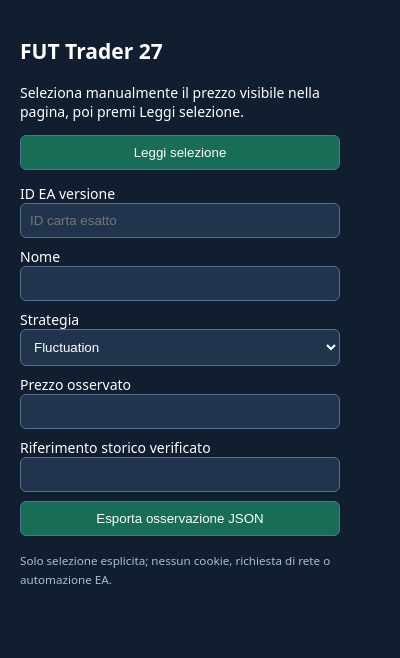
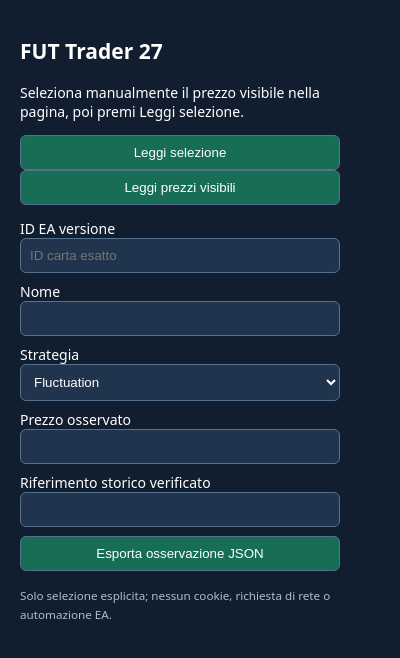
Before and after one commit to monang1686/FinalTradingFC, a browser extension: page experimental/browser-capture/popup.html in a window 400 px wide. Drawn offline with Linux system fonts and the light colour scheme.

Commit message:
feat: add explicit visible-price scan button to desktop extension

```diff
--- a/experimental/browser-capture/popup.html
+++ b/experimental/browser-capture/popup.html
@@ -1 +1 @@
-<!doctype html><html lang="it"><head><meta charset="utf-8"><style>body{font:14px system-ui;background:#111e30;color:#fff;width:320px;padding:12px}label{display:block;margin:9px 0}input,select,button{width:100%;padding:9px;box-sizing:border-box;background:#20354d;color:white;border:1px solid #55718c;border-radius:6px}button{background:#176d56;cursor:pointer}small{color:#aabed0}pre{white-space:pre-wrap;overflow-wrap:anywhere}</style></head><body><h2>FUT Trader 27</h2><p>Seleziona manualmente il prezzo visibile nella pagina, poi premi Leggi selezione.</p><button id="read">Leggi selezione</button><pre id="selected"></pre><label>ID EA versione<input id="id" inputmode="numeric" placeholder="ID carta esatto"></label><label>Nome<input id="name"></label><label>Strategia<select id="strategy"><option value="fluctuation">Fluctuation</option><option value="fodder">Fodder</option><option value="sniping">Sniping</option></select></label><label>Prezzo osservato<input id="buy" type="number" min="1"></label><label>Riferimento storico verificato<input id="target" type="number" min="1"></label><button id="export">Esporta osservazione JSON</button><p id="status" role="status"></p><small>Solo selezione esplicita; nessun cookie, richiesta di rete o automazione EA.</small><script src="popup.js"></script></body></html>
+<!doctype html><html lang="it"><head><meta charset="utf-8"><style>body{font:14px system-ui;background:#111e30;color:#fff;width:320px;padding:12px}label{display:block;margin:9px 0}input,select,button{width:100%;padding:9px;box-sizing:border-box;background:#20354d;color:white;border:1px solid #55718c;border-radius:6px}button{background:#176d56;cursor:pointer}small{color:#aabed0}pre{white-space:pre-wrap;overflow-wrap:anywhere}</style></head><body><h2>FUT Trader 27</h2><p>Seleziona manualmente il prezzo visibile nella pagina, poi premi Leggi selezione.</p><button id="read">Leggi selezione</button><button id="scan" type="button">Leggi prezzi visibili</button><pre id="selected"></pre><label>ID EA versione<input id="id" inputmode="numeric" placeholder="ID carta esatto"></label><label>Nome<input id="name"></label><label>Strategia<select id="strategy"><option value="fluctuation">Fluctuation</option><option value="fodder">Fodder</option><option value="sniping">Sniping</option></select></label><label>Prezzo osservato<input id="buy" type="number" min="1"></label><label>Riferimento storico verificato<input id="target" type="number" min="1"></label><button id="export">Esporta osservazione JSON</button><p id="status" role="status"></p><small>Solo selezione esplicita; nessun cookie, richiesta di rete o automazione EA.</small><script src="popup.js"></script></body></html>
```
